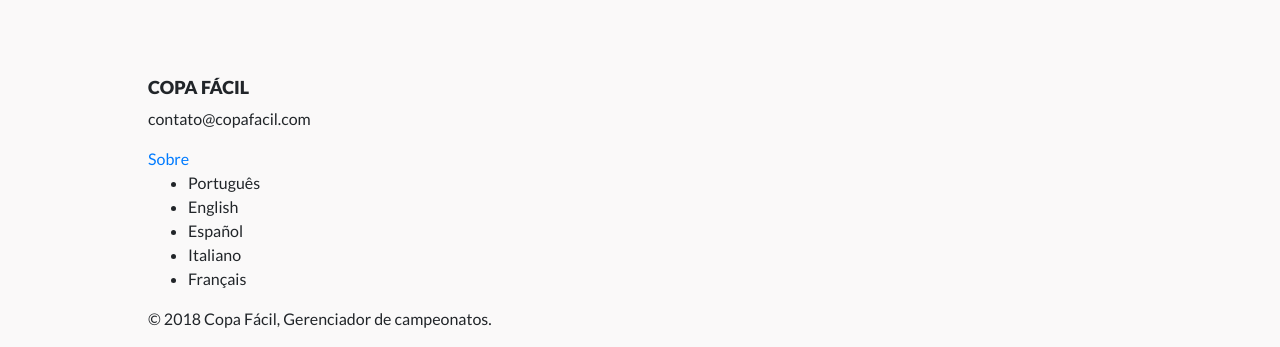
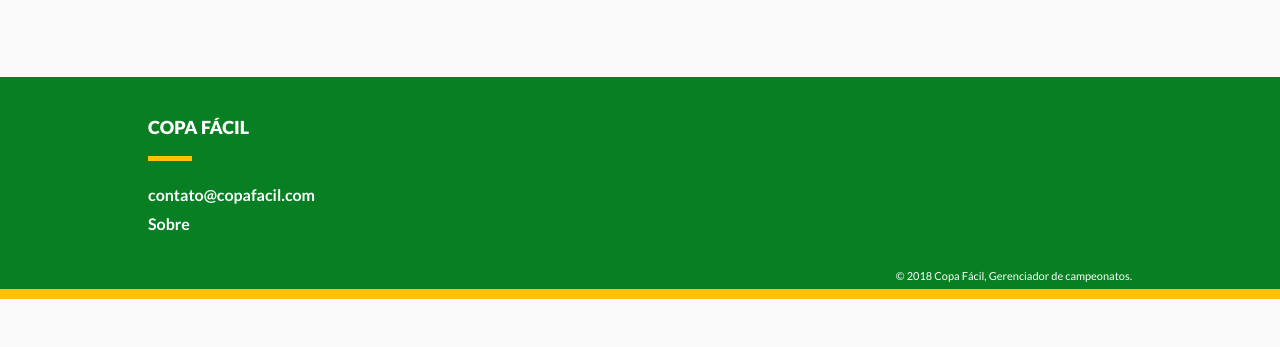
Before and after one commit to jeffersondesouza/copa-facil, a website: page index.html in a window 1280 px wide. Shown: the part 3234-3581 px from the top of the page. After the commit the page ends 3533 px from the top, so only its background shows below. Drawn offline with nearby package versions, Linux system fonts and the light colour scheme.

Commit message:
footer ok

```diff
--- /dev/null
+++ b/css/footer/footer-header.css
@@ -0,0 +1,14 @@
+.cf-footer__header {
+  position: relative;
+  margin-bottom: 2.75rem;
+}
+
+.cf-footer__header::before {
+  background: #FFC107;
+  position: absolute;
+  content: '';
+  top: 2.4rem;
+  left: 0;
+  height: 5px;
+  width: 2.75rem;
+}
--- /dev/null
+++ b/css/footer/footer-info.css
@@ -0,0 +1,10 @@
+.cf-footer__info {
+  color: #fff;
+  font-weight: 700;
+  margin-bottom: 5px;
+}
+
+.cf-footer__info:hover {
+  color: #fff;
+  text-decoration: none;
+}
--- /dev/null
+++ b/css/footer/footer-rights.css
@@ -0,0 +1,6 @@
+.cf-footer__rights {
+  font-size: 11px;
+  margin: 2rem 0 0 0;
+  padding: 0;
+  text-align: right;
+}
--- a/css/footer/footer.css
+++ b/css/footer/footer.css
@@ -1,3 +1,7 @@
 .cf-footer {
-
+  background: #087F23;
+  border-bottom: 10px solid #FFC107;
+  color: #ffffff;
+  padding-top: 2.5rem;
+  padding-bottom: 5px;
 }
--- a/index.html
+++ b/index.html
@@ -56,8 +56,6 @@
     <link rel="stylesheet" href="css/adSense/adSense.css" />
     <link rel="stylesheet" href="css/adSense/adSense__img.css" />
 
-    <link rel="stylesheet" href="css/footer/footer.css" />
-
     <link rel="stylesheet" href="css/main/main.css" />
     <link rel="stylesheet" href="css/main/main-content.css" />
     <link rel="stylesheet" href="css/main/main-container.css" />
@@ -104,6 +102,11 @@
     <link rel="stylesheet" href="css/sponsors/sponsor-img.css" />
     <link rel="stylesheet" href="css/sponsors/sponsors-item.css" />
     <link rel="stylesheet" href="css/sponsors/sponsors-list.css" />
+
+    <link rel="stylesheet" href="css/footer/footer.css" />
+    <link rel="stylesheet" href="css/footer/footer-header.css" />
+    <link rel="stylesheet" href="css/footer/footer-info.css" />
+    <link rel="stylesheet" href="css/footer/footer-rights.css" />
   </head>
   <body>
     <!-- HEADER -->
@@ -601,23 +604,16 @@
     <!-- FOOTER -->
     <footer class="cf-footer">
       <div class="cf-container">
-        <header>
+        <header class="cf-footer__header">
           <h2 class="cf-title">Copa Fácil</h2>
         </header>
         <div>
-          <p>contato@copafacil.com</p>
-          <a href="/">Sobre</a>
+          <p class="cf-footer__info">contato@copafacil.com</p>
+          <a class="cf-footer__info" href="/">Sobre</a>
         </div>
-        <div>
-          <ul>
-            <li>Português</li>
-            <li>English</li>
-            <li>Español</li>
-            <li>Italiano</li>
-            <li>Français</li>
-          </ul>
-          <p>&copy; 2018 Copa Fácil, Gerenciador de campeonatos.</p>
-        </div>
+        <p class="cf-footer__rights">
+          &copy; 2018 Copa Fácil, Gerenciador de campeonatos.
+        </p>
       </div>
     </footer>
 
```
